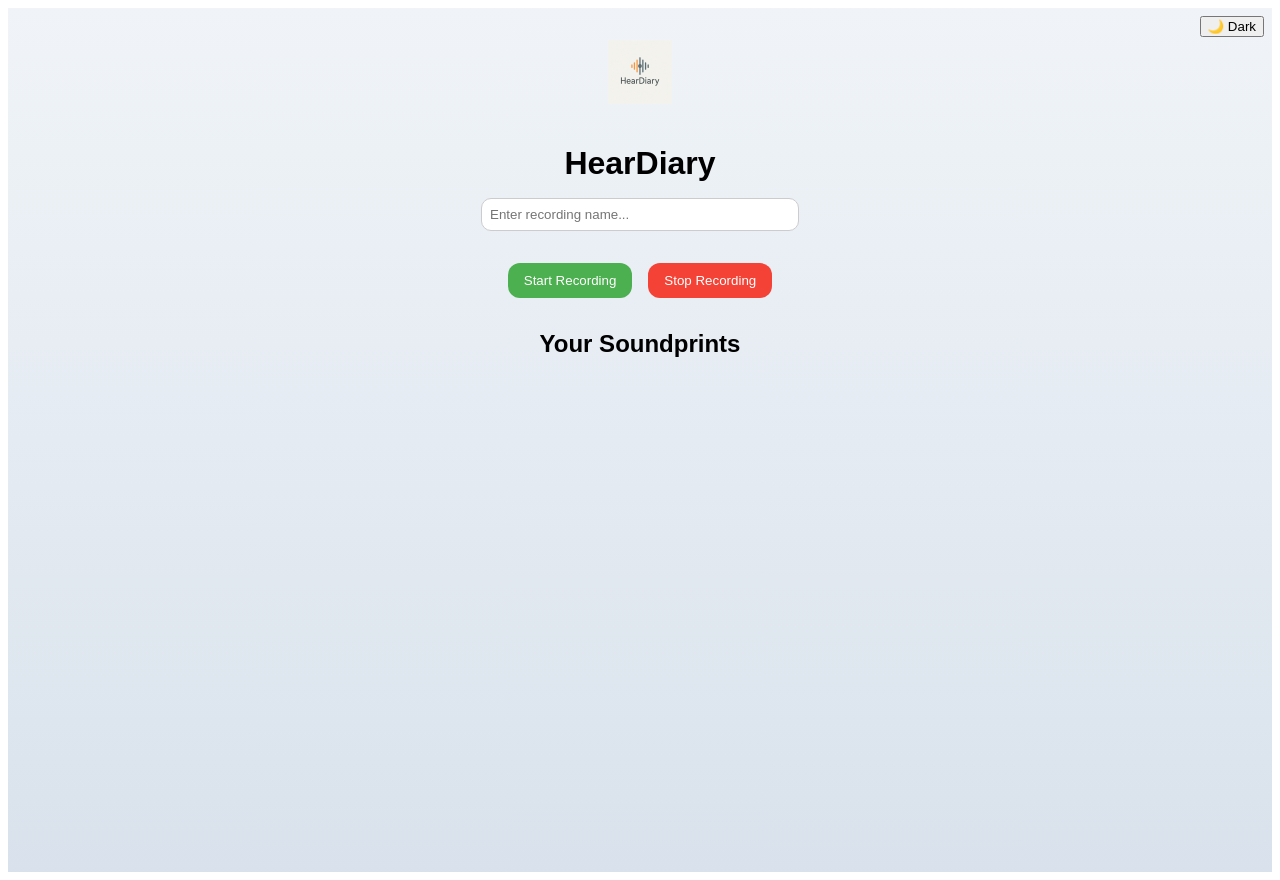
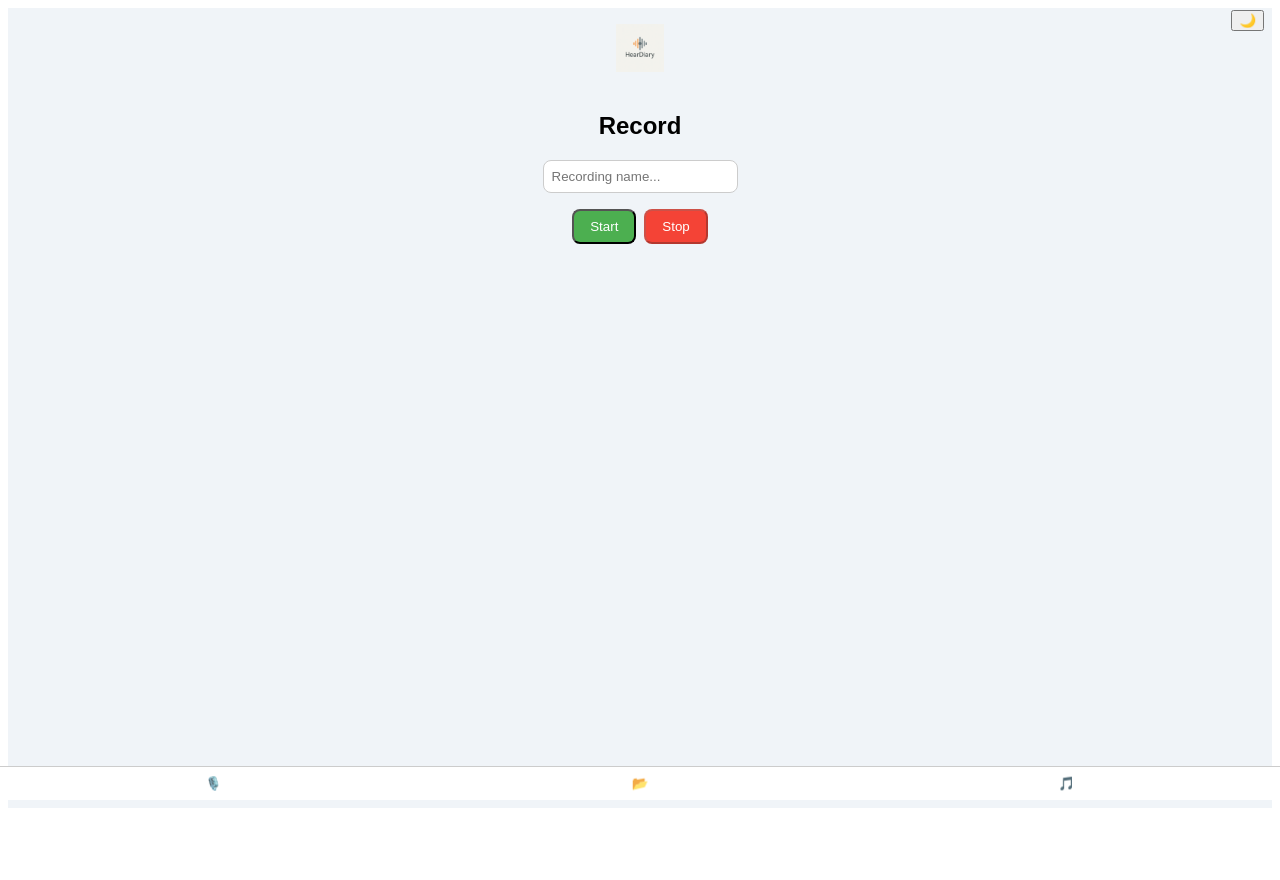
Before and after one commit to HearDiary/heardiary-app, a React app in the folder src/: page / in a window 1280 px wide. After the commit the page ends 816 px from the top, so only its background shows below. Built offline with nearby package versions, Linux system fonts and the light colour scheme; the HTML template or start-up script is replaced by a standard one.

Commit message:
Update main.tsx

```diff
--- a/src/main.tsx
+++ b/src/main.tsx
@@ -1,4 +1,4 @@
-// main.tsx – verzia s kolekciami, triedením podľa dátumu a denným "soundprintom"
+// main.tsx – verzia so sekciami, navigáciou a pripraveným AI rozšírením
 import React, { useState, useRef, useEffect } from 'react';
 import ReactDOM from 'react-dom/client';
 import logo from './assets/logo_icon_256.png';
@@ -9,9 +9,11 @@ interface Recording {
   time: string;
   note?: string;
   date: string;
+  aiScore?: number;
 }
 
 const App = () => {
+  const [section, setSection] = useState<'record' | 'diary' | 'soundprint'>('record');
   const [recordings, setRecordings] = useState<Recording[]>(() => {
     const stored = localStorage.getItem('hearDiaryBase64Recordings');
     return stored ? JSON.parse(stored) : [];
@@ -37,24 +39,15 @@ const App = () => {
     return `${mins}:${secs}`;
   };
 
-  const getTimestamp = () => {
-    const now = new Date();
-    return now.toLocaleString();
-  };
+  const getTimestamp = () => new Date().toLocaleString();
+  const getDateString = () => new Date().toISOString().split('T')[0];
 
-  const getDateString = () => {
-    const now = new Date();
-    return now.toISOString().split('T')[0];
-  };
-
-  const blobToBase64 = (blob: Blob): Promise<string> => {
-    return new Promise((resolve, reject) => {
+  const blobToBase64 = (blob: Blob): Promise<string> => new Promise((resolve, reject) => {
     const reader = new FileReader();
     reader.onloadend = () => resolve(reader.result as string);
     reader.onerror = reject;
     reader.readAsDataURL(blob);
   });
-  };
 
   const startRecording = async () => {
     try {
@@ -65,23 +58,12 @@ const App = () => {
       audioChunksRef.current = [];
       setElapsedTime(0);
       setIsRecording(true);
+      intervalRef.current = setInterval(() => setElapsedTime((prev) => prev + 1), 1000);
 
-      intervalRef.current = setInterval(() => {
-        setElapsedTime((prev) => prev + 1);
-      }, 1000);
-
-      mediaRecorder.ondataavailable = (event) => {
-        if (event.data.size > 0) {
-          audioChunksRef.current.push(event.data);
-        }
-      };
-
+      mediaRecorder.ondataavailable = (e) => e.data.size > 0 && audioChunksRef.current.push(e.data);
       mediaRecorder.onstop = async () => {
         if (intervalRef.current) clearInterval(intervalRef.current);
-        if (streamRef.current) {
-          streamRef.current.getTracks().forEach((track) => track.stop());
-          streamRef.current = null;
-        }
+        if (streamRef.current) streamRef.current.getTracks().forEach((track) => track.stop());
 
         const duration = formatTime(elapsedTime);
         setElapsedTime(0);
@@ -89,27 +71,23 @@ const App = () => {
         const dataUrl = await blobToBase64(audioBlob);
         const name = recordingName.trim() || `Recording ${getTimestamp()}`;
         const date = getDateString();
-        setRecordings((prev) => [...prev, { name, dataUrl, time: duration, note: '', date }]);
+        const aiScore = Math.random(); // Placeholder pre AI skóre
+        setRecordings((prev) => [...prev, { name, dataUrl, time: duration, note: '', date, aiScore }]);
         setRecordingName('');
         setIsRecording(false);
       };
 
       mediaRecorder.start();
     } catch (error) {
-      console.error('Error accessing microphone:', error);
+      console.error('Mic error:', error);
     }
   };
 
   const stopRecording = () => {
-    if (mediaRecorderRef.current && mediaRecorderRef.current.state !== 'inactive') {
-      mediaRecorderRef.current.stop();
-    }
+    if (mediaRecorderRef.current?.state !== 'inactive') mediaRecorderRef.current.stop();
   };
 
-  const deleteRecording = (index: number) => {
-    setRecordings((prev) => prev.filter((_, i) => i !== index));
-  };
-
+  const deleteRecording = (index: number) => setRecordings((prev) => prev.filter((_, i) => i !== index));
   const updateNote = (index: number, note: string) => {
     setRecordings((prev) => {
       const updated = [...prev];
@@ -119,25 +97,22 @@ const App = () => {
   };
 
   const toggleTheme = () => setDarkMode((prev) => !prev);
+  const grouped = recordings.reduce((acc, rec) => {
+    acc[rec.date] = acc[rec.date] || [];
+    acc[rec.date].push(rec);
+    return acc;
+  }, {} as Record<string, Recording[]>);
 
-  const groupByDate = (recs: Recording[]) => {
-    const groups: Record<string, Recording[]> = {};
-    for (const r of recs) {
-      if (!groups[r.date]) groups[r.date] = [];
-      groups[r.date].push(r);
-    }
-    return groups;
-  };
+  const sortedDates = Object.keys(grouped).sort((a, b) => (a < b ? 1 : -1));
+  const today = getDateString();
 
-  const playSoundprint = (date: string) => {
-    const todays = recordings.filter((r) => r.date === date);
-    if (todays.length === 0) return;
-
+  const playSoundprint = () => {
+    const todays = recordings.filter((r) => r.date === today);
+    if (!todays.length) return;
     let current = 0;
     const audio = new Audio(todays[current].dataUrl);
     playlistRef.current = audio;
     setIsPlayingSoundprint(true);
-
     audio.onended = () => {
       current++;
       if (current < todays.length) {
@@ -152,66 +127,73 @@ const App = () => {
     audio.play();
   };
 
-  const grouped = groupByDate(recordings);
-  const sortedDates = Object.keys(grouped).sort((a, b) => (a < b ? 1 : -1));
+  return (
+    <div style={{ fontFamily: 'Arial', textAlign: 'center', background: darkMode ? '#1e1e1e' : '#f0f4f8', color: darkMode ? '#eee' : '#000', minHeight: '100vh' }}>
+      <button onClick={toggleTheme} style={{ position: 'absolute', top: 10, right: 16 }}>{darkMode ? '☀️' : '🌙'}</button>
+      <img src={logo} alt="Logo" style={{ width: 48, margin: '1rem auto' }} />
 
-  return (
-    <div style={{ fontFamily: 'Arial', textAlign: 'center', background: darkMode ? 'linear-gradient(to bottom, #1e1e1e, #2c2c2c)' : 'linear-gradient(to bottom, #f0f4f8, #d9e2ec)', color: darkMode ? '#eee' : '#000', minHeight: '100vh', padding: '2rem' }}>
-      <button onClick={toggleTheme} style={{ position: 'absolute', top: 16, right: 16 }}>
-        {darkMode ? '☀️ Light' : '🌙 Dark'}
-      </button>
-      <img src={logo} alt="Logo" style={{ width: 64, marginBottom: '1rem' }} />
-      <h1 style={{ fontSize: '2rem', marginBottom: '1rem' }}>HearDiary</h1>
+      {section === 'record' && (
+        <div>
+          <h2>Record</h2>
           <input
-        placeholder="Enter recording name..."
+            placeholder="Recording name..."
             value={recordingName}
             onChange={(e) => setRecordingName(e.target.value)}
-        style={{ padding: '0.5rem', borderRadius: '10px', border: '1px solid #ccc', marginBottom: '1rem', width: '80%', maxWidth: '300px' }}
+            style={{ padding: '0.5rem', borderRadius: 8, border: '1px solid #ccc' }}
           />
           <div style={{ margin: '1rem' }}>
-        <button onClick={startRecording} disabled={isRecording} style={{ backgroundColor: '#4caf50', color: 'white', border: 'none', padding: '0.6rem 1rem', borderRadius: '12px', marginRight: '1rem', cursor: 'pointer' }}>Start Recording</button>
-        <button onClick={stopRecording} disabled={!isRecording} style={{ backgroundColor: '#f44336', color: 'white', border: 'none', padding: '0.6rem 1rem', borderRadius: '12px', cursor: 'pointer' }}>Stop Recording</button>
+            <button onClick={startRecording} disabled={isRecording} style={{ background: '#4caf50', color: '#fff', borderRadius: 8, padding: '0.5rem 1rem', marginRight: 8 }}>Start</button>
+            <button onClick={stopRecording} disabled={!isRecording} style={{ background: '#f44336', color: '#fff', borderRadius: 8, padding: '0.5rem 1rem' }}>Stop</button>
           </div>
-      {isRecording && <div style={{ marginBottom: '1rem', fontSize: '1.1rem' }}>Recording time: {formatTime(elapsedTime)}</div>}
+          {isRecording && <div>⏱ {formatTime(elapsedTime)}</div>}
+        </div>
+      )}
 
-      <h2 style={{ marginTop: '2rem' }}>Your Soundprints</h2>
+      {section === 'diary' && (
+        <div>
+          <h2>Diary</h2>
           {sortedDates.map((date) => (
-        <div key={date} style={{ marginBottom: '2rem' }}>
-          <h3>{date}</h3>
-          <button
-            onClick={() => playSoundprint(date)}
-            disabled={isPlayingSoundprint}
-            style={{ marginBottom: '1rem', backgroundColor: '#6200ea', color: 'white', padding: '0.4rem 1rem', borderRadius: '8px', border: 'none', cursor: 'pointer' }}>
-            ▶️ Play My Day
-          </button>
-          {grouped[date].map((rec, index) => (
-            <div key={index} style={{ marginBottom: '2rem' }}>
-              <strong>{rec.name}</strong> ({rec.time})<br />
-              <audio controls src={rec.dataUrl} style={{ borderRadius: '10px', marginTop: '0.5rem' }} /><br />
+            <div key={date} style={{ marginBottom: '1.5rem' }}>
+              <h4>{date}</h4>
+              {grouped[date].map((rec, i) => (
+                <div key={i} style={{ marginBottom: '1rem' }}>
+                  <strong>{rec.name}</strong> ({rec.time}) – Score: {rec.aiScore?.toFixed(2)}<br />
+                  <audio controls src={rec.dataUrl} /><br />
                   <textarea
-                placeholder="Add a note..."
                     value={rec.note || ''}
                     onChange={(e) => updateNote(recordings.indexOf(rec), e.target.value)}
-                style={{ width: '80%', maxWidth: '400px', marginTop: '0.5rem', padding: '0.5rem', borderRadius: '8px', border: '1px solid #ccc' }}
+                    placeholder="Add note..."
+                    style={{ marginTop: '0.3rem', padding: '0.4rem', borderRadius: 8, width: '90%' }}
                   />
-              <div style={{ marginTop: '0.5rem' }}>
-                <a
-                  href={rec.dataUrl}
-                  download={rec.name + '.wav'}
-                  style={{ marginRight: '1rem', backgroundColor: '#2196f3', color: '#fff', padding: '0.3rem 0.6rem', borderRadius: '6px', textDecoration: 'none' }}>
-                  Download
-                </a>
-                <button
-                  onClick={() => deleteRecording(recordings.indexOf(rec))}
-                  style={{ backgroundColor: '#999', color: '#fff', border: 'none', padding: '0.3rem 0.6rem', borderRadius: '6px', cursor: 'pointer' }}>
-                  Delete
-                </button>
+                  <div>
+                    <a href={rec.dataUrl} download={rec.name + '.wav'} style={{ color: '#2196f3', marginRight: '1rem' }}>Download</a>
+                    <button onClick={() => deleteRecording(recordings.indexOf(rec))} style={{ color: '#999' }}>Delete</button>
                   </div>
                 </div>
               ))}
             </div>
           ))}
         </div>
+      )}
+
+      {section === 'soundprint' && (
+        <div>
+          <h2>Soundprint</h2>
+          <button
+            onClick={playSoundprint}
+            disabled={isPlayingSoundprint}
+            style={{ backgroundColor: '#6200ea', color: 'white', padding: '0.5rem 1rem', borderRadius: '8px' }}>
+            ▶️ Play My Day
+          </button>
+        </div>
+      )}
+
+      <nav style={{ position: 'fixed', bottom: 0, left: 0, right: 0, display: 'flex', justifyContent: 'space-around', background: darkMode ? '#111' : '#fff', borderTop: '1px solid #ccc', padding: '0.5rem 0' }}>
+        <button onClick={() => setSection('record')} style={{ background: 'none', border: 'none' }}>{section === 'record' ? '🎙️' : '🎙'}</button>
+        <button onClick={() => setSection('diary')} style={{ background: 'none', border: 'none' }}>{section === 'diary' ? '📁' : '📂'}</button>
+        <button onClick={() => setSection('soundprint')} style={{ background: 'none', border: 'none' }}>{section === 'soundprint' ? '🎧' : '🎵'}</button>
+      </nav>
+    </div>
   );
 };
 
```
Lines whose indentation alone changed are shown as unchanged.
